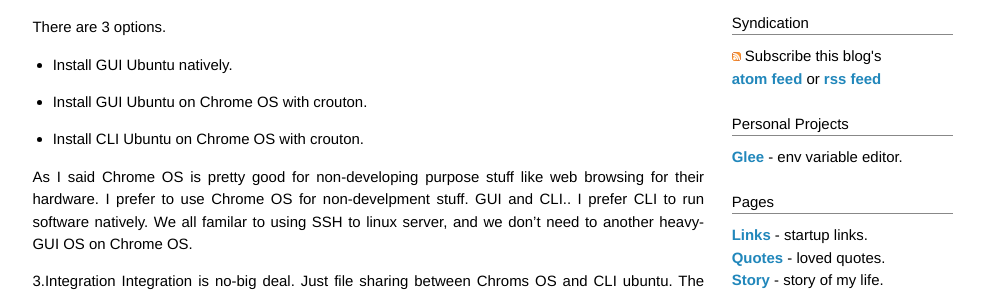
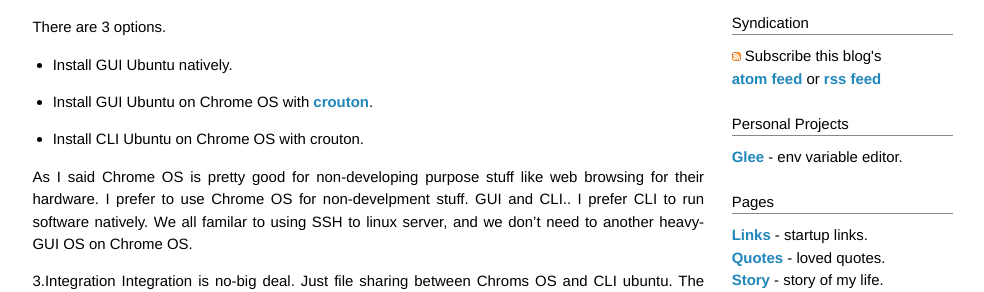
Before and after one commit to Gorski4123/openhiun.github.com, a Jekyll site: the page built from _posts/2013-12-28-developing-server-application-on-chromebook.md, in a window 1280 px wide. Shown: the part 730-1022 px from the top of the page, without its empty margins (160-1144 px from the left). Built offline with Jekyll 4.4.1, drawn with Linux system fonts in a browser that asks for light colours; Markdown is read by kramdown in place of the engine named in the settings; comment, search, counter and statistics services are not loaded; part of the change alters nothing that is shown.

```diff
--- a/_posts/2013-12-28-developing-server-application-on-chromebook.md
+++ b/_posts/2013-12-28-developing-server-application-on-chromebook.md
@@ -22,7 +22,7 @@ There are 3 options.
 
 - Install GUI Ubuntu natively.
 
-- Install GUI Ubuntu on Chrome OS with crouton.
+- Install GUI Ubuntu on Chrome OS with [crouton](https://github.com/dnschneid/crouton).
 
 - Install CLI Ubuntu on Chrome OS with crouton.
 
```
